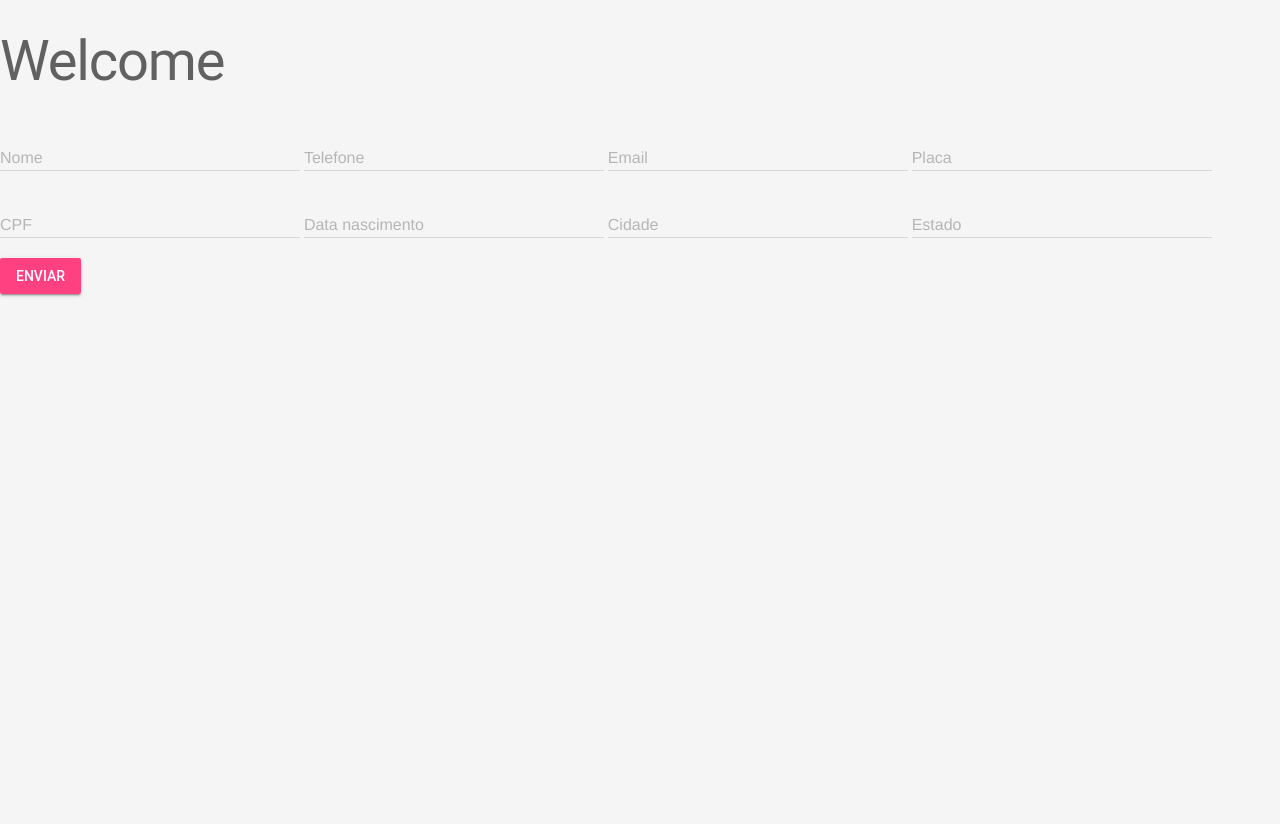
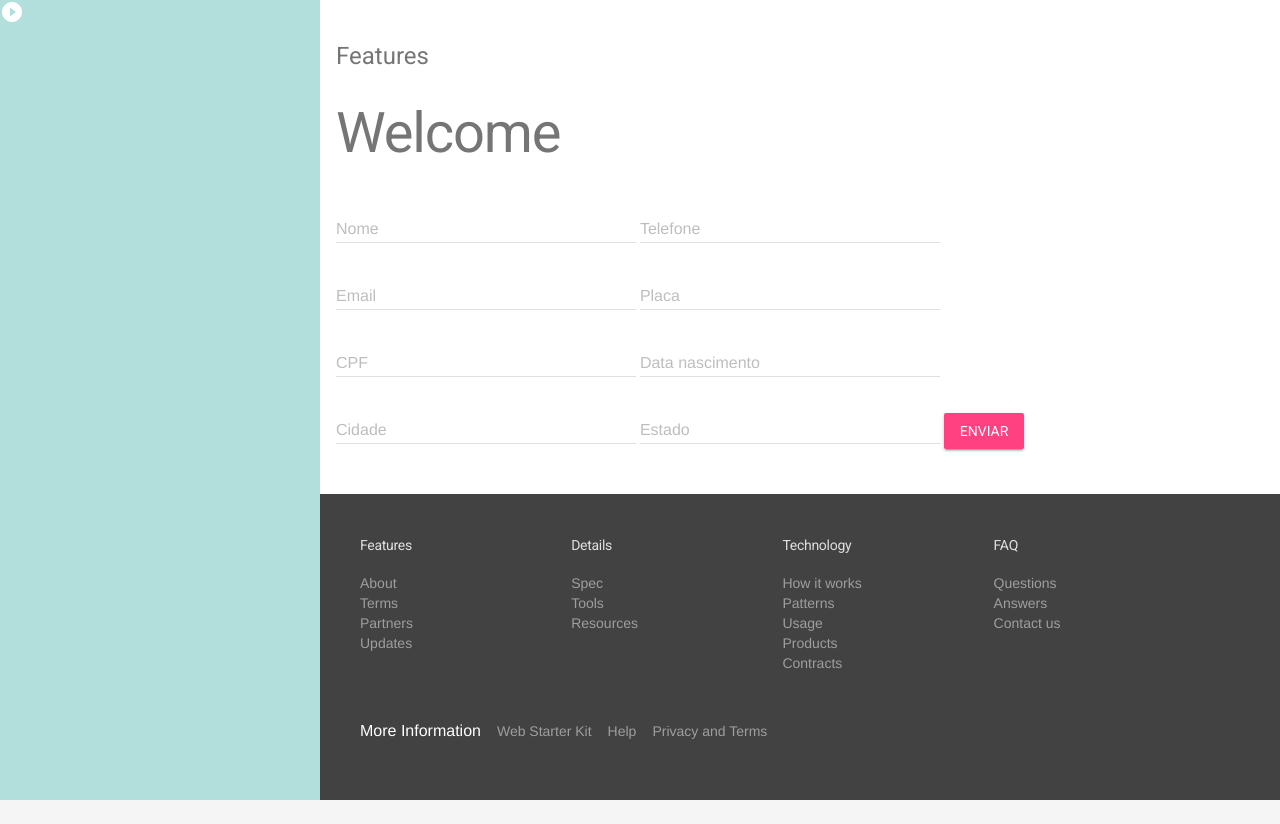
Before and after one commit to eeloib/eeloib.github.io, a plain HTML site: page index.html in a window 1280 px wide. After the commit the page ends 800 px from the top, so only its background shows below. Drawn offline with nearby package versions, Linux system fonts and the light colour scheme.

Commit message:
Update index.html

```diff
--- a/index.html
+++ b/index.html
@@ -1,14 +1,60 @@
-<!DOCTYPE html>
+
 <html lang="en">
   <head>
-        <meta charset="UTF-8">
-        <meta id="Viewport" content="width=device-width, initial-scale=1.0">
+    <meta charset="utf-8">
+    <meta http-equiv="X-UA-Compatible" content="IE=edge">
+    <meta name="description" content="A front-end template that helps you build fast, modern mobile web apps.">
+    <meta name="viewport" content="width=device-width, initial-scale=1.0, minimum-scale=1.0">
+    <title>Vetor Experience</title>
+
+    <!-- Add to homescreen for Chrome on Android -->
+    <meta name="mobile-web-app-capable" content="yes">
+    <link rel="icon" sizes="192x192" href="images/android-desktop.png">
+
+    <!-- Add to homescreen for Safari on iOS -->
+    <meta name="apple-mobile-web-app-capable" content="yes">
+    <meta name="apple-mobile-web-app-status-bar-style" content="black">
+    <meta name="apple-mobile-web-app-title" content="Material Design Lite">
+    <link rel="apple-touch-icon-precomposed" href="images/ios-desktop.png">
+
+    <!-- Tile icon for Win8 (144x144 + tile color) -->
+    <meta name="msapplication-TileImage" content="images/touch/ms-touch-icon-144x144-precomposed.png">
+    <meta name="msapplication-TileColor" content="#3372DF">
+
+    <link rel="shortcut icon" href="images/favicon.png">
+
+    <!-- SEO: If your mobile URL is different from the desktop URL, add a canonical link to the desktop page https://developers.google.com/webmasters/smartphone-sites/feature-phones -->
+    <!--
+    <link rel="canonical" href="http://www.example.com/">
+    -->
+
+    <link rel="stylesheet" href="https://fonts.googleapis.com/css?family=Roboto:regular,bold,italic,thin,light,bolditalic,black,medium&amp;lang=en">
     <link rel="stylesheet" href="https://fonts.googleapis.com/icon?family=Material+Icons">
-        <link rel="stylesheet" href="https://code.getmdl.io/1.3.0/material.indigo-pink.min.css">
-        <title>Vetor Experience</title>
+    <link rel="stylesheet" href="$$hosted_libs_prefix$$/$$version$$/material.deep_purple-pink.min.css">
+    <link rel="stylesheet" href="styles.css">
+    <style>
+    #view-source {
+      position: fixed;
+      display: block;
+      right: 0;
+      bottom: 0;
+      margin-right: 40px;
+      margin-bottom: 40px;
+      z-index: 900;
+    }
+    </style>
   </head>
   <body class="mdl-demo mdl-color--grey-100 mdl-color-text--grey-700 mdl-base">
-        <div id="container">
+    <div class="mdl-layout mdl-js-layout mdl-layout--fixed-header">
+      <main class="mdl-layout__content">
+        <div class="mdl-layout__tab-panel is-active" id="overview">
+          <section class="section--center mdl-grid mdl-grid--no-spacing mdl-shadow--2dp">
+            <header class="section__play-btn mdl-cell mdl-cell--3-col-desktop mdl-cell--2-col-tablet mdl-cell--4-col-phone mdl-color--teal-100 mdl-color-text--white">
+              <i class="material-icons">play_circle_filled</i>
+            </header>
+            <div class="mdl-card mdl-cell mdl-cell--9-col-desktop mdl-cell--6-col-tablet mdl-cell--4-col-phone">
+              <div class="mdl-card__supporting-text">
+                <h4>Features</h4>
                 <form>
                     <h1>
                         Welcome
@@ -49,8 +95,64 @@
                     <button class="mdl-button mdl-js-button mdl-button--raised mdl-js-ripple-effect mdl-button--accent" type="submit">Enviar</button>
 
                 </form>
+              </div>
+
+        <footer class="mdl-mega-footer">
+          <div class="mdl-mega-footer--middle-section">
+            <div class="mdl-mega-footer--drop-down-section">
+              <input class="mdl-mega-footer--heading-checkbox" type="checkbox" checked>
+              <h1 class="mdl-mega-footer--heading">Features</h1>
+              <ul class="mdl-mega-footer--link-list">
+                <li><a href="#">About</a></li>
+                <li><a href="#">Terms</a></li>
+                <li><a href="#">Partners</a></li>
+                <li><a href="#">Updates</a></li>
+              </ul>
+            </div>
+            <div class="mdl-mega-footer--drop-down-section">
+              <input class="mdl-mega-footer--heading-checkbox" type="checkbox" checked>
+              <h1 class="mdl-mega-footer--heading">Details</h1>
+              <ul class="mdl-mega-footer--link-list">
+                <li><a href="#">Spec</a></li>
+                <li><a href="#">Tools</a></li>
+                <li><a href="#">Resources</a></li>
+              </ul>
+            </div>
+            <div class="mdl-mega-footer--drop-down-section">
+              <input class="mdl-mega-footer--heading-checkbox" type="checkbox" checked>
+              <h1 class="mdl-mega-footer--heading">Technology</h1>
+              <ul class="mdl-mega-footer--link-list">
+                <li><a href="#">How it works</a></li>
+                <li><a href="#">Patterns</a></li>
+                <li><a href="#">Usage</a></li>
+                <li><a href="#">Products</a></li>
+                <li><a href="#">Contracts</a></li>
+              </ul>
+            </div>
+            <div class="mdl-mega-footer--drop-down-section">
+              <input class="mdl-mega-footer--heading-checkbox" type="checkbox" checked>
+              <h1 class="mdl-mega-footer--heading">FAQ</h1>
+              <ul class="mdl-mega-footer--link-list">
+                <li><a href="#">Questions</a></li>
+                <li><a href="#">Answers</a></li>
+                <li><a href="#">Contact us</a></li>
+              </ul>
+            </div>
+          </div>
+          <div class="mdl-mega-footer--bottom-section">
+            <div class="mdl-logo">
+              More Information
+            </div>
+            <ul class="mdl-mega-footer--link-list">
+              <li><a href="https://developers.google.com/web/starter-kit/">Web Starter Kit</a></li>
+              <li><a href="#">Help</a></li>
+              <li><a href="#">Privacy and Terms</a></li>
+            </ul>
+          </div>
+        </footer>
+      </main>
+    </div>
     <script src="./script.js"></script>
     <script defer src="https://code.getmdl.io/1.3.0/material.min.js"></script>
-    </div>
   </body>
 </html>
```
Lines whose indentation alone changed are shown as unchanged.
